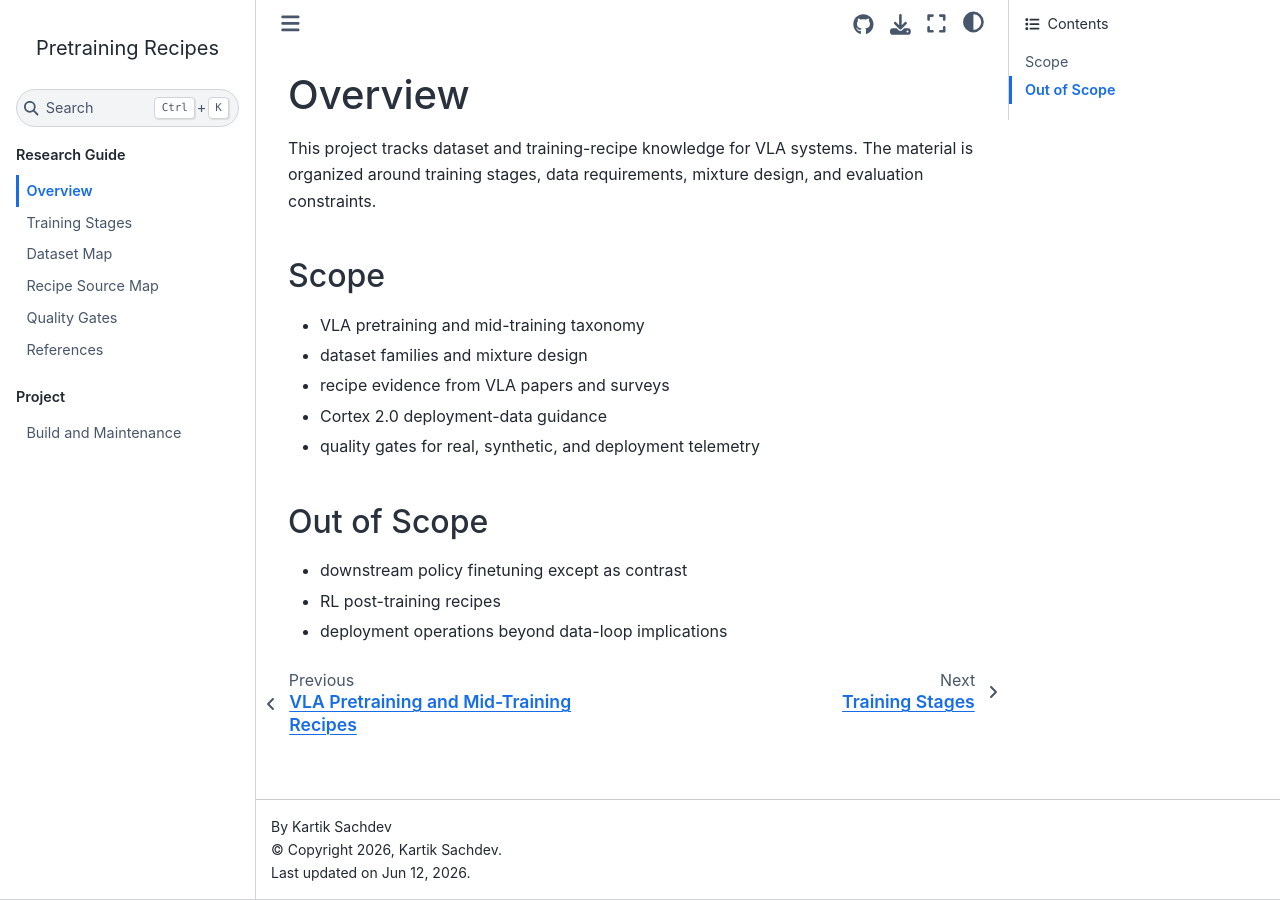
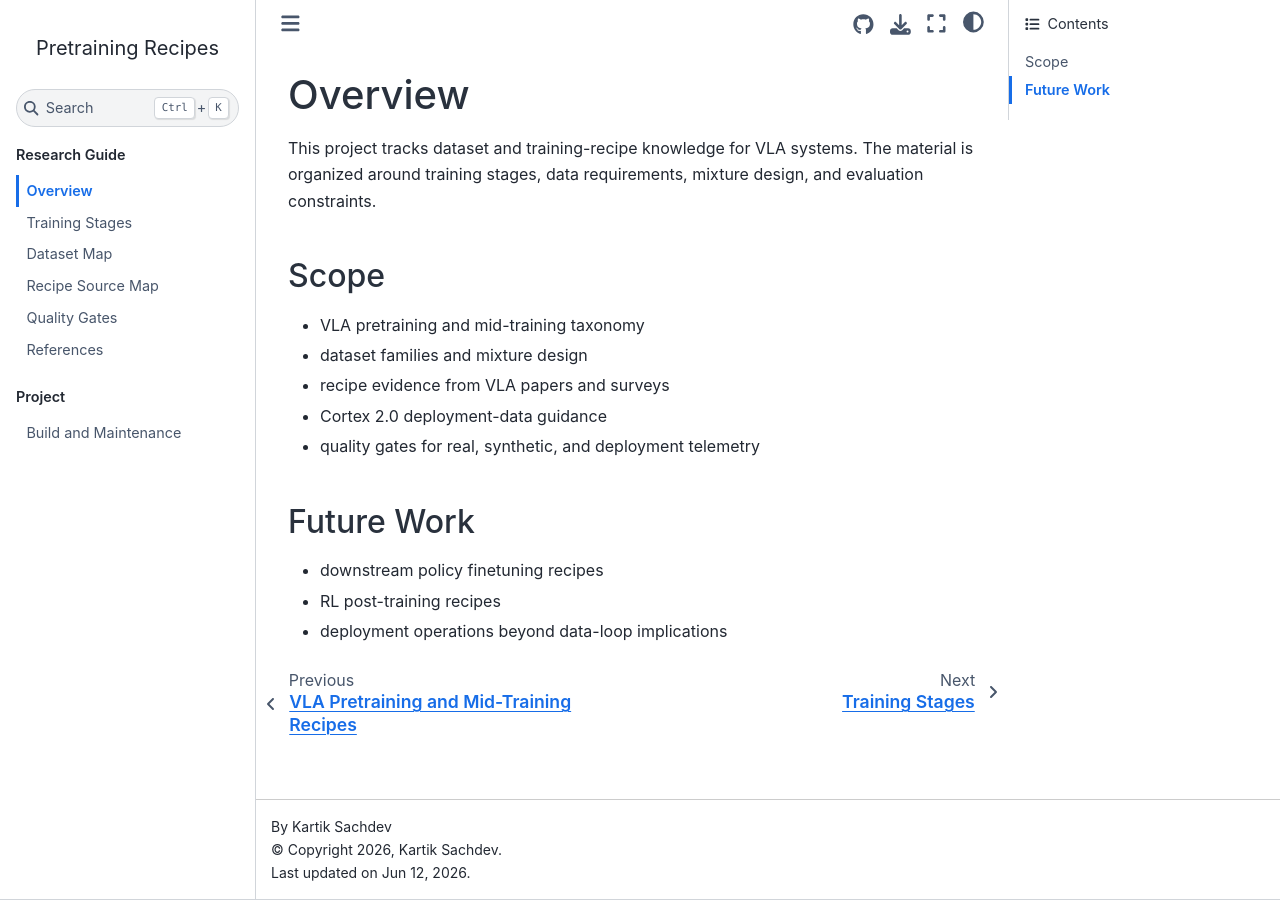
Before and after one commit to nv-sachdevkartik/pretraining-recipes, a Sphinx documentation site: the page built from docs/source/overview.md, in a window 1280 px wide. Built offline with Sphinx 7.4.7 and the Sphinx Book theme 1.1.4, drawn with Linux system fonts in a browser that asks for light colours.

Commit message:
Rename overview future work section

```diff
--- a/docs/source/overview.md
+++ b/docs/source/overview.md
@@ -12,8 +12,8 @@ design, and evaluation constraints.
 - Cortex 2.0 deployment-data guidance
 - quality gates for real, synthetic, and deployment telemetry
 
-## Out of Scope
+## Future Work
 
-- downstream policy finetuning except as contrast
+- downstream policy finetuning recipes
 - RL post-training recipes
 - deployment operations beyond data-loop implications
```
